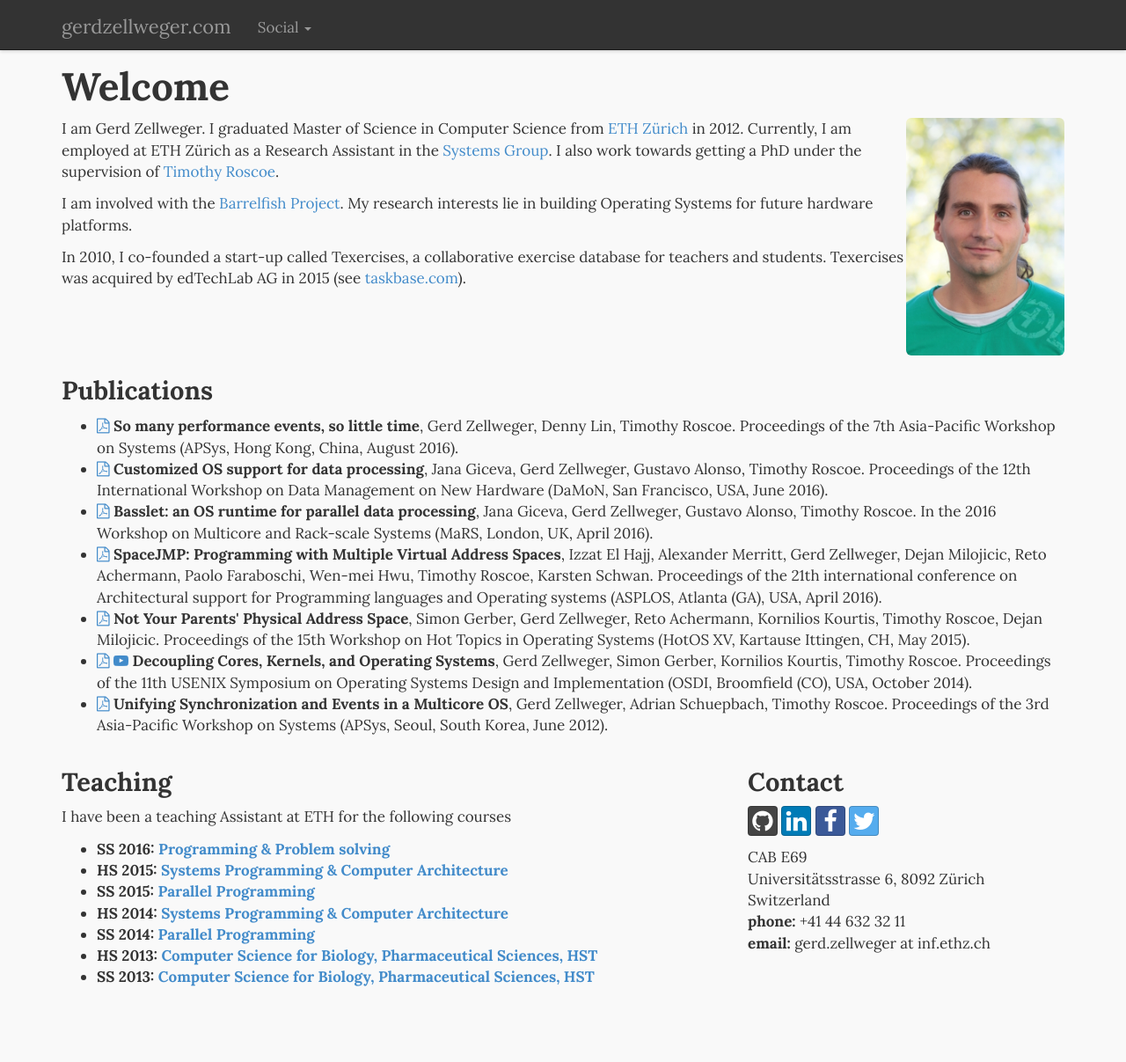
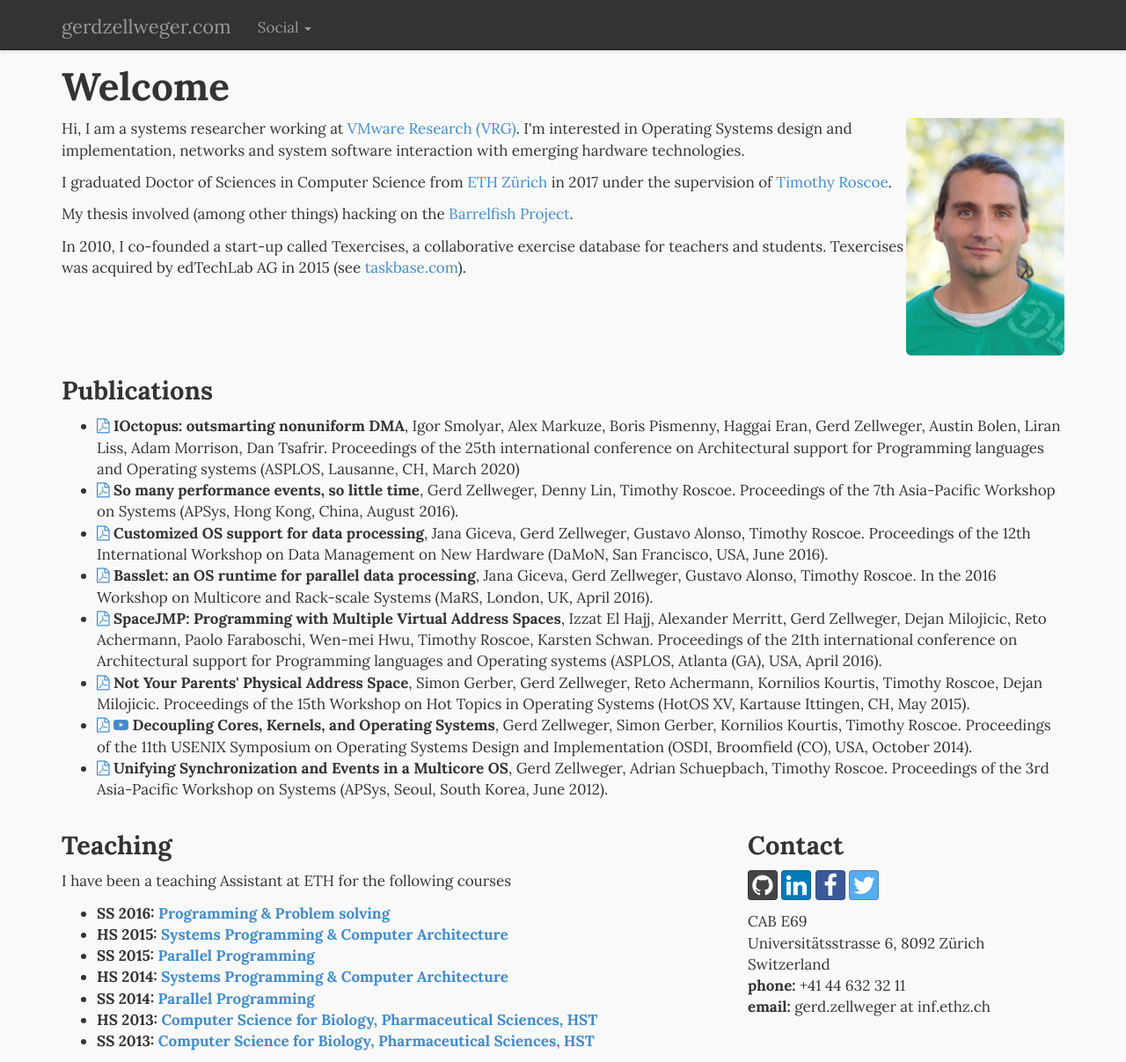
Before and after one commit to gz/website, a Jekyll site: the page built from index.html, in a window 1280 px wide and 1207 px high. Shown: the whole window at 88% size. Built offline with Jekyll 4.4.1, drawn with Linux system fonts in a browser that asks for light colours; nearby versions of some CDN libraries; Markdown is read by kramdown in place of the engine named in the settings.

Commit message:
Update website.

```diff
--- a/index.html
+++ b/index.html
@@ -18,14 +18,23 @@ title: Gerd Zellweger
     <div class="pull-right">
         <img src="/img/gerd.jpg" alt="Profile Picture" width="180px" class="img-rounded img-responsive" />
     </div>
-    <p>I am Gerd Zellweger. I graduated Master of Science in Computer Science from <a href="http://www.ethz.ch/">ETH Zürich</a> in 2012. Currently, I am employed at ETH Zürich as a Research Assistant in the <a href="http://www.systems.ethz.ch/">Systems Group</a>. I also work towards getting a PhD under the supervision of <a href="http://people.inf.ethz.ch/troscoe/">Timothy Roscoe</a>.</p>
-    <p>I am involved with the <a href="http://barrelfish.org">Barrelfish Project</a>. My research interests lie in building Operating Systems for future hardware platforms.</p>
+    <p>
+      Hi, I am a systems researcher working at <a href="https://research.vmware.com">VMware Research (VRG)</a>.
+      I'm interested in Operating Systems design and implementation, networks and system software interaction with emerging hardware technologies.
+    </p>
+    <p>I graduated Doctor of Sciences in Computer Science from <a href="http://www.ethz.ch/">ETH Zürich</a> in 2017 under the supervision of <a href="http://people.inf.ethz.ch/troscoe/">Timothy Roscoe</a>.</p>
+    <p>My thesis involved (among other things) hacking on the <a href="http://barrelfish.org">Barrelfish Project</a>.</p>
     <p>In 2010, I co-founded a start-up called Texercises, a collaborative exercise database for teachers and students. Texercises was acquired by edTechLab AG in 2015 (see <a href="https://taskbase.com/">taskbase.com</a>).</p>
 </div>
 
 <h3>Publications</h3>
 <ul class="unstyled">
-    <li>
+  <li>
+    <a href="papers/ioctopus-asplos20.pdf"><i class="fa fa-file-pdf-o"></i></a>
+    <strong>IOctopus: outsmarting nonuniform DMA</strong>,
+    Igor Smolyar, Alex Markuze, Boris Pismenny, Haggai Eran, Gerd Zellweger, Austin Bolen, Liran Liss, Adam Morrison, Dan Tsafrir. Proceedings of the 25th international conference on Architectural support for Programming languages and Operating systems (ASPLOS, Lausanne, CH, March 2020)
+  </li>
+  <li>
         <a href="papers/glatt-apsys16.pdf"><i class="fa fa-file-pdf-o"></i></a>
         <strong>So many performance events, so little time</strong>, Gerd Zellweger, Denny Lin, Timothy Roscoe. Proceedings of the 7th Asia-Pacific Workshop on Systems (APSys, Hong Kong, China, August 2016).
     </li>
```
Also changed, not shown: 2 other files.
